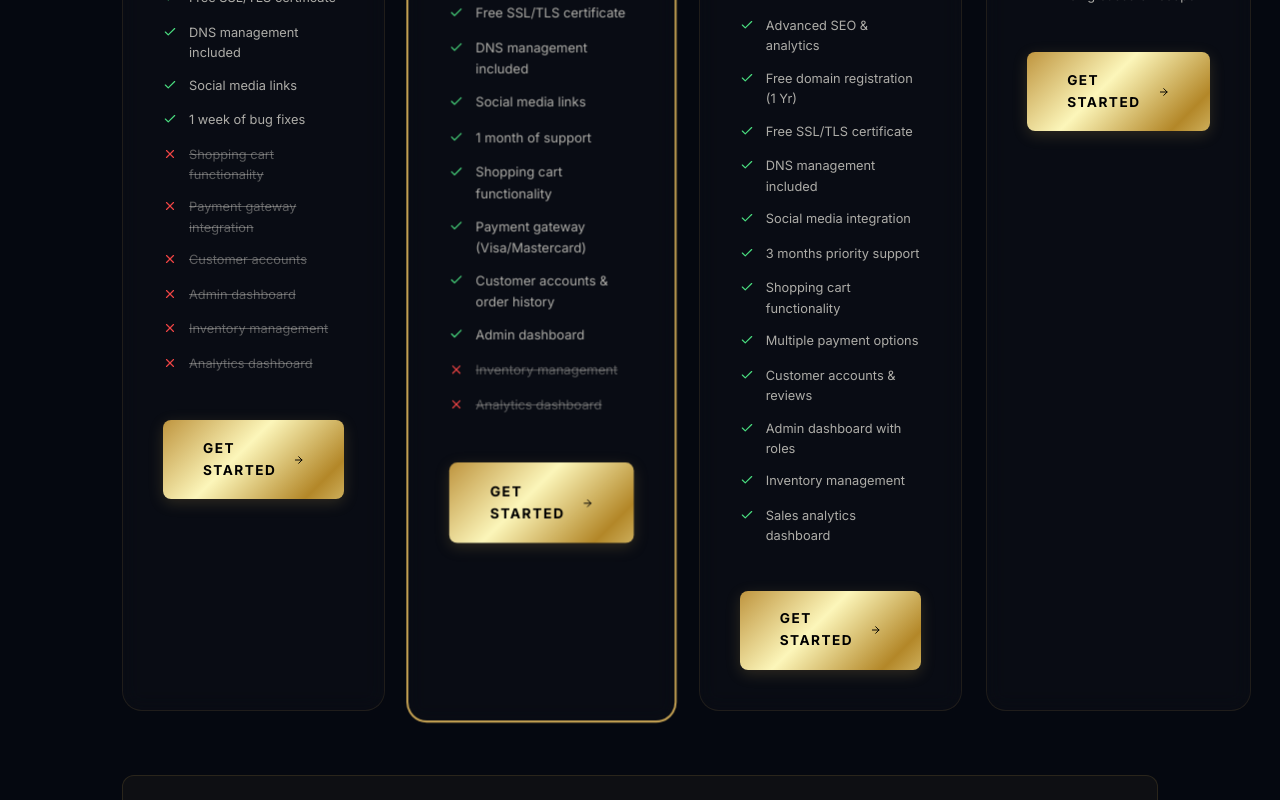
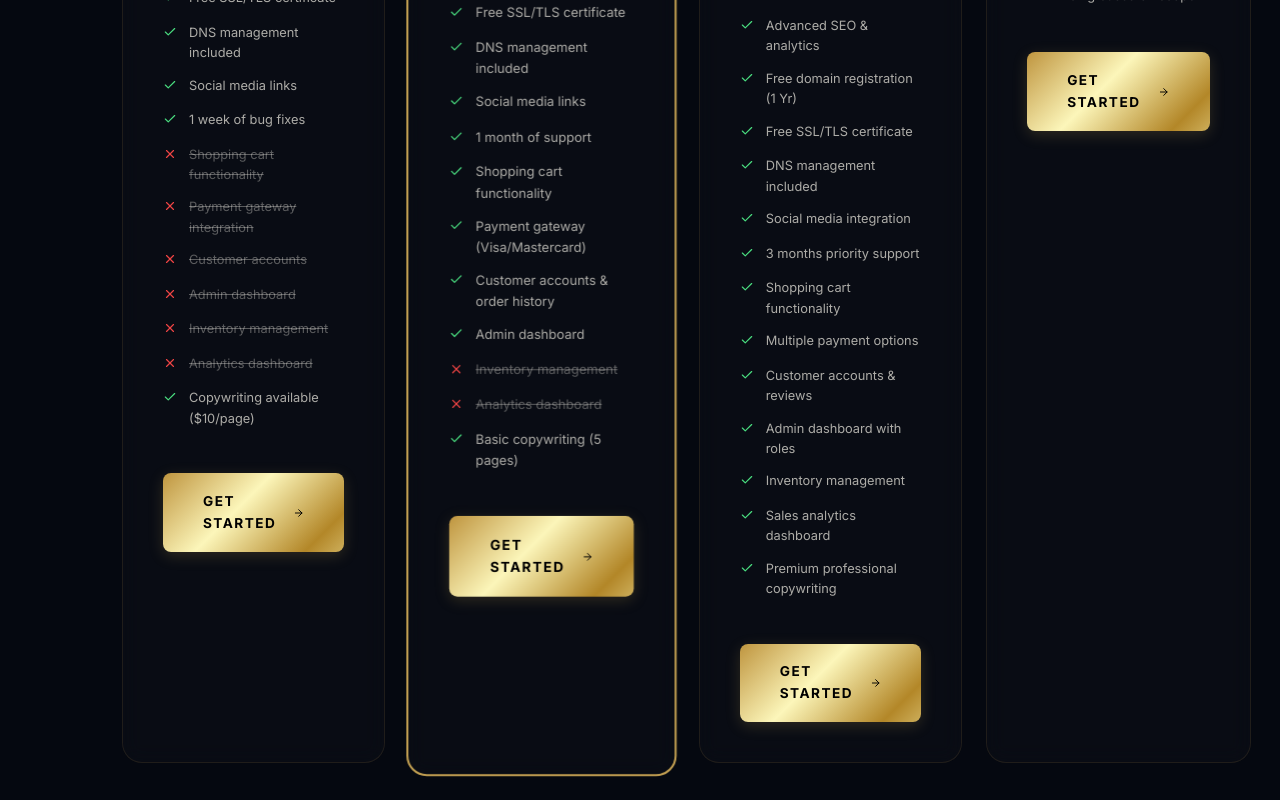
Before and after one commit to Mapetere/nm_holdings_site, a Next.js app: page /packages in a window 1280 px wide. Shown: the part 1341-2141 px from the top of the page. Built offline with nearby package versions, Linux system fonts and the light colour scheme; a web font is replaced by a local one.

Commit message:
feat: add copywriting costs and inclusions to all package tiers

```diff
--- a/src/app/packages/page.tsx
+++ b/src/app/packages/page.tsx
@@ -75,6 +75,7 @@ const packages = {
                     { text: 'Admin dashboard', included: false },
                     { text: 'Inventory management', included: false },
                     { text: 'Analytics dashboard', included: false },
+                    { text: 'Copywriting available ($10/page)', included: true },
                 ],
             },
             {
@@ -99,11 +100,12 @@ const packages = {
                     { text: 'Admin dashboard', included: true },
                     { text: 'Inventory management', included: false },
                     { text: 'Analytics dashboard', included: false },
+                    { text: 'Basic copywriting (5 pages)', included: true },
                 ],
             },
             {
                 name: 'Complex / Custom',
-                price: '$1 200+',
+                price: '$1 500+',
                 bestFor: 'Established businesses needing advanced features',
                 features: [
                     { text: 'Unlimited product listings', included: true },
@@ -122,6 +124,7 @@ const packages = {
                     { text: 'Admin dashboard with roles', included: true },
                     { text: 'Inventory management', included: true },
                     { text: 'Sales analytics dashboard', included: true },
+                    { text: 'Premium professional copywriting', included: true },
                 ],
             },
             {
@@ -158,6 +161,7 @@ const packages = {
                     'Push notification setup',
                     'App store submission assistance',
                     '1 month of bug fixes after launch',
+                    'Copywriting available (extra cost)',
                 ],
             },
             {
@@ -175,6 +179,7 @@ const packages = {
                     'Admin panel for content management',
                     'Analytics integration (Firebase/Mixpanel)',
                     '3 months of support and updates',
+                    'Basic UI copy & ASO copywriting',
                 ],
             },
             {
@@ -193,6 +198,7 @@ const packages = {
                     'Comprehensive analytics dashboard',
                     '6 months of priority support',
                     'Performance optimization for scale',
+                    'Premium UI/UX copywriting & ASO',
                 ],
             },
         ],
@@ -214,6 +220,7 @@ const packages = {
                     'Simple reporting capabilities',
                     'Installation package creation',
                     '1 month of bug fixes after launch',
+                    'Copywriting available (extra cost)',
                 ],
             },
             {
@@ -231,6 +238,7 @@ const packages = {
                     'Auto-update mechanism',
                     'Basic cloud sync capability',
                     '3 months of support and updates',
+                    'Onboarding & basic UI copywriting',
                 ],
             },
             {
@@ -248,6 +256,7 @@ const packages = {
                     'Custom plugin/extension system',
                     'Enterprise security features',
                     '12 months of priority support',
+                    'Full tech docs & premium UI copy',
                     'Dedicated account manager',
                 ],
             },
```
